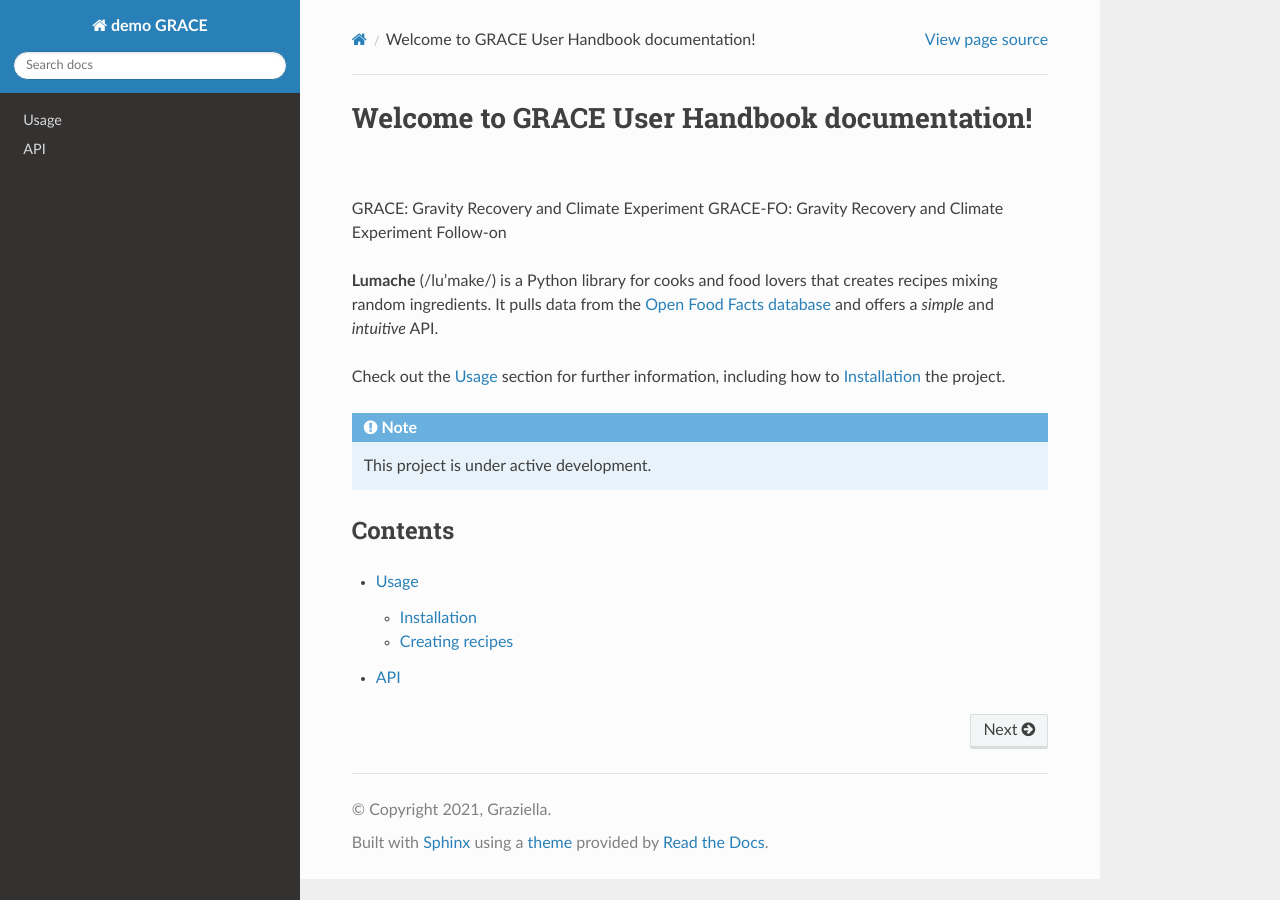
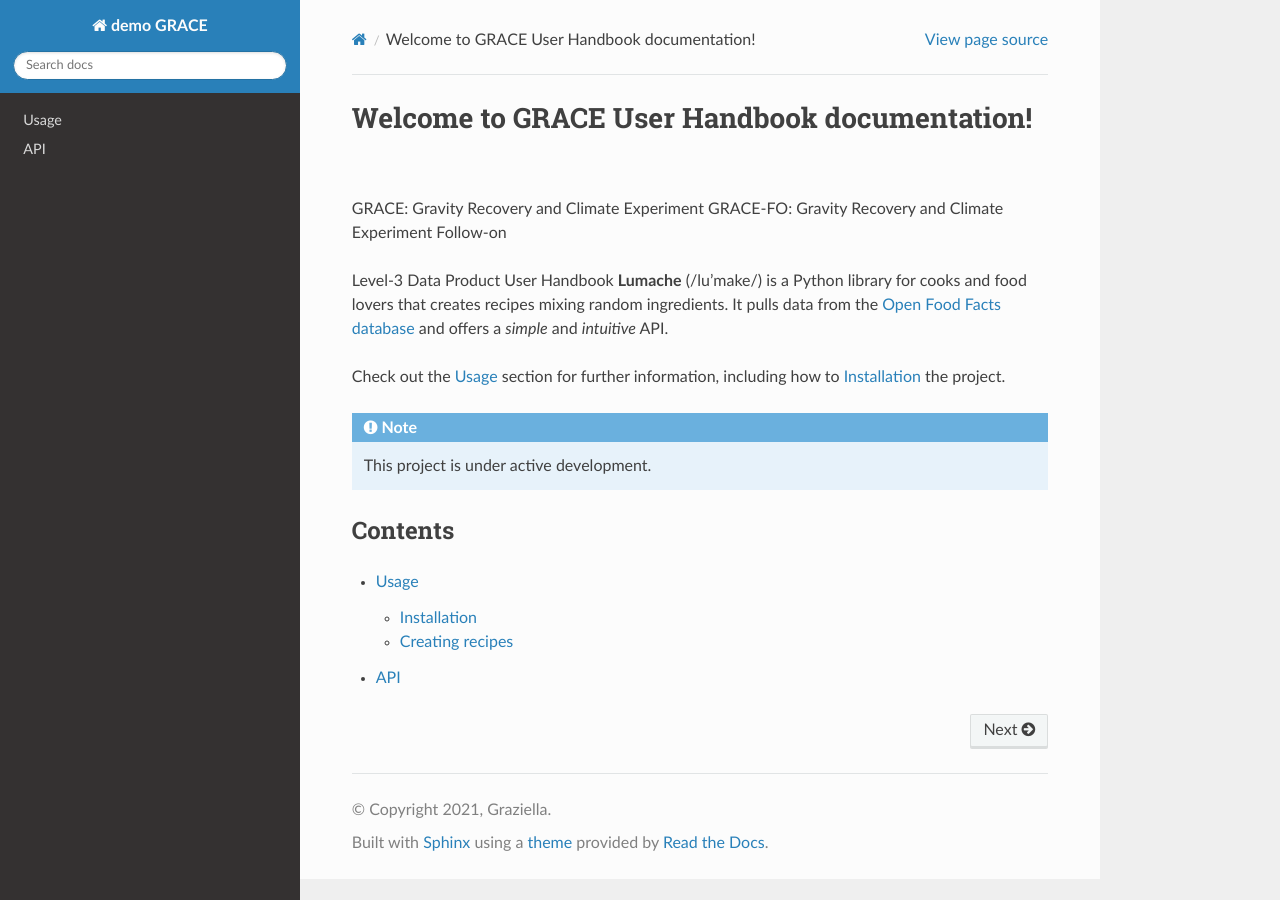
Before and after one commit to msikka09/readthedocs_demo, a Sphinx documentation site: the page built from docs/source/index.rst, in a window 1280 px wide. Built offline with Sphinx 7.4.7 and the Read the Docs theme 3.1.0, drawn with Linux system fonts in a browser that asks for light colours.

Commit message:
Update index.rst
added a sample line

```diff
--- a/docs/source/index.rst
+++ b/docs/source/index.rst
@@ -4,6 +4,7 @@ Welcome to GRACE User Handbook documentation!
 GRACE:    Gravity Recovery and Climate Experiment
 GRACE-FO: Gravity Recovery and Climate Experiment Follow-on
 
+Level-3 Data Product User Handbook
 **Lumache** (/lu'make/) is a Python library for cooks and food lovers
 that creates recipes mixing random ingredients.
 It pulls data from the `Open Food Facts database <https://world.openfoodfacts.org/>`_
```
